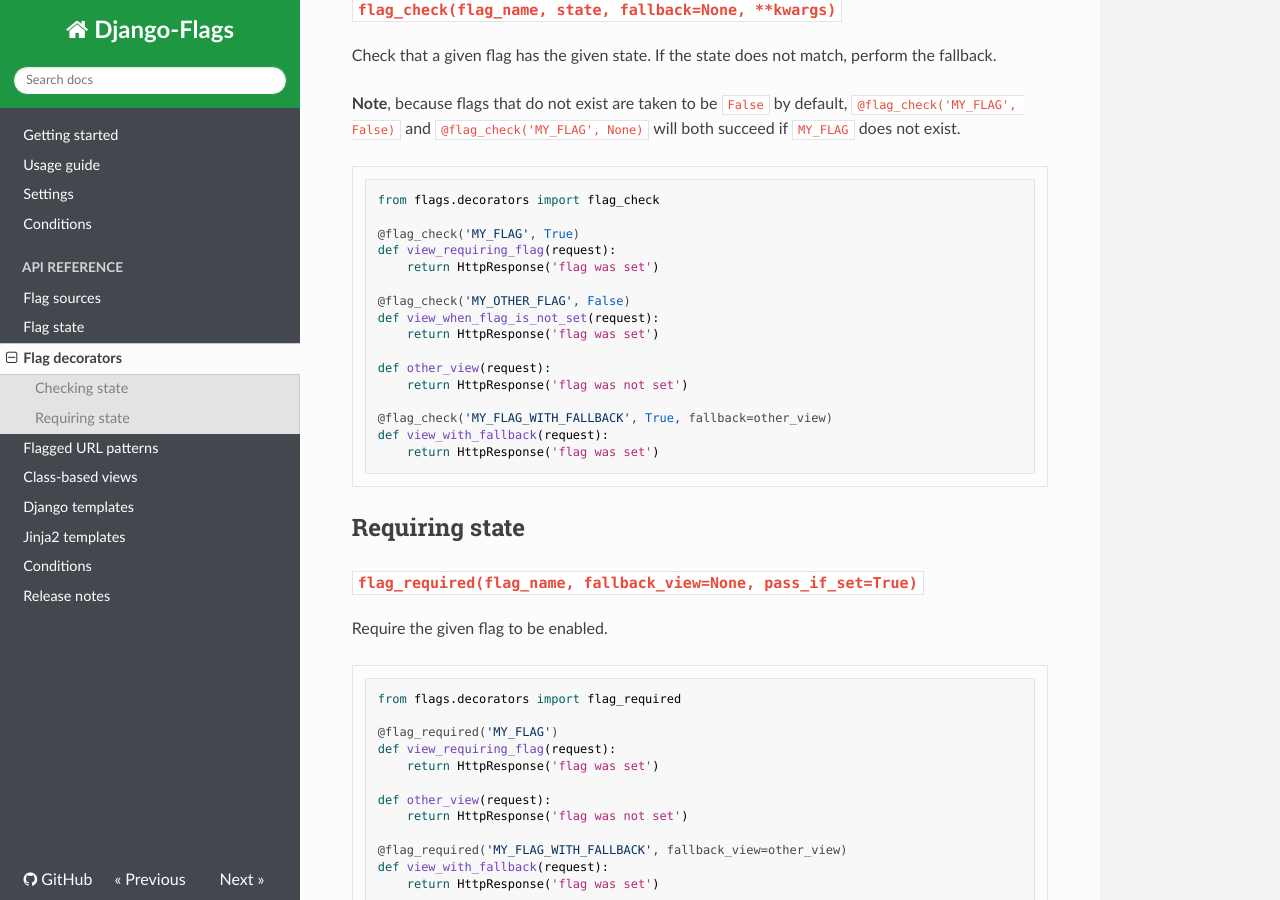
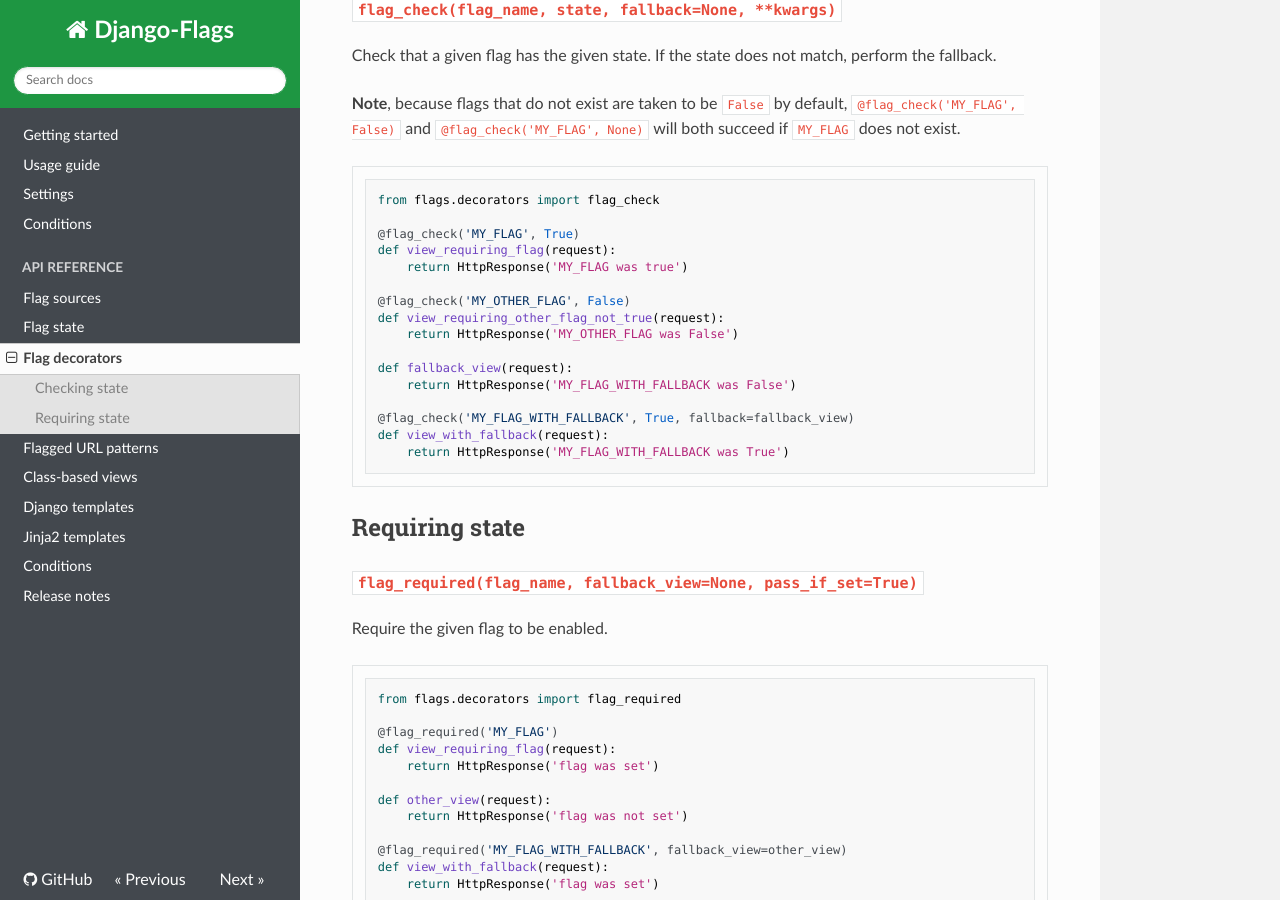
Before and after one commit to cfpb/django-flags, an MkDocs documentation site: the page built from docs/api/decorators.md, in a window 1280 px wide and 900 px high, scrolled down 438 px. Built offline with MkDocs 1.6.1, drawn with Linux system fonts in a browser that asks for light colours; nearby versions of some CDN libraries; old or Windows-style settings are respelled for this version of MkDocs.

Commit message:
Small tweak to documentation example

````diff
--- a/docs/api/decorators.md
+++ b/docs/api/decorators.md
@@ -22,18 +22,18 @@ from flags.decorators import flag_check
 
 @flag_check('MY_FLAG', True)
 def view_requiring_flag(request):
-    return HttpResponse('flag was set')
+    return HttpResponse('MY_FLAG was true')
 
 @flag_check('MY_OTHER_FLAG', False)
-def view_when_flag_is_not_set(request):
-    return HttpResponse('flag was set')
+def view_requiring_other_flag_not_true(request):
+    return HttpResponse('MY_OTHER_FLAG was False')
 
-def other_view(request):
-    return HttpResponse('flag was not set')
+def fallback_view(request):
+    return HttpResponse('MY_FLAG_WITH_FALLBACK was False')
 
-@flag_check('MY_FLAG_WITH_FALLBACK', True, fallback=other_view)
+@flag_check('MY_FLAG_WITH_FALLBACK', True, fallback=fallback_view)
 def view_with_fallback(request):
-    return HttpResponse('flag was set')
+    return HttpResponse('MY_FLAG_WITH_FALLBACK was True')
 ```
 
 ## Requiring state
````
